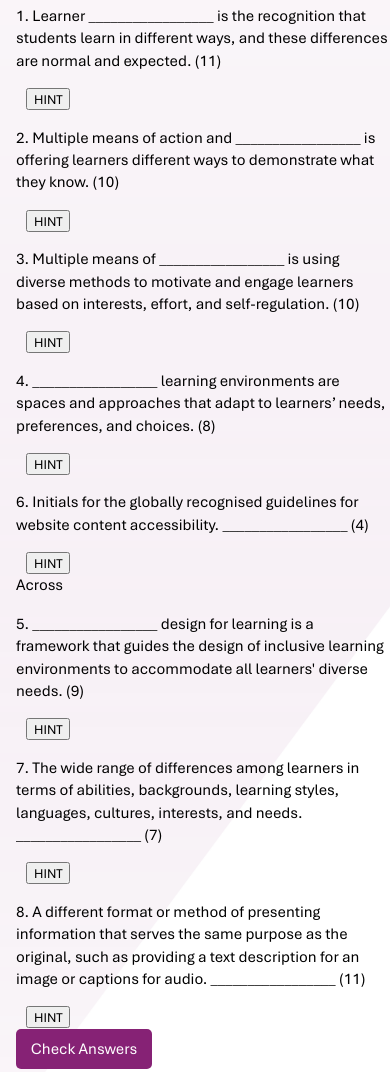
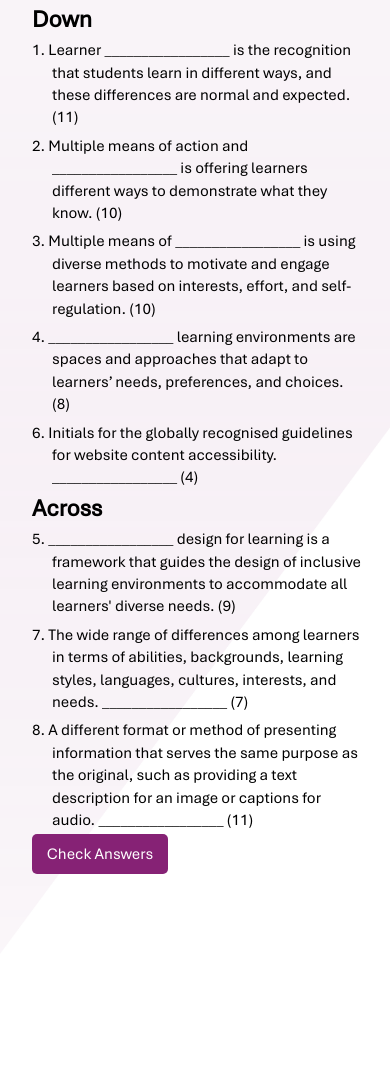
Before and after one commit to izzy2541/crossword, a plain HTML site: page index.html in a window 390 px wide. Shown: the part 620-1692 px from the top of the page. After the commit the page ends 1574 px from the top, so only its background shows below. Drawn offline with Linux system fonts and the light colour scheme; a web font is replaced by a local one.

Commit message:
Update css and js

```diff
--- a/css/crossword.css
+++ b/css/crossword.css
@@ -85,7 +85,8 @@ input[data-clue]:before {
   color: black;
 }
 
-ul {
+.across_clues,
+.down_clues {
   align-self: flex-start;
   list-style: none;
   padding: 0 30px;
@@ -93,7 +94,7 @@ ul {
   padding-left: 50px;
 }
 
-li[data-clue] {
+div[data-clue] {
   padding: 3px 10px;
   padding-left: 0px;
   cursor: pointer;
@@ -101,13 +102,13 @@ li[data-clue] {
   justify-content: space-between;
 }
 
-li.heading {
+div.heading {
   font-weight: bold;
   font-size: 1.5em;
 }
 
 input.highlight,
-li.current {
+div.current {
   background-color: #ffd;
 }
 
@@ -151,6 +152,12 @@ padding-right: 10px;
   flex-direction: column;
   line-height: 1.4;
   font-size: 1.1em;
+  padding: 1em;
+}
+
+#clues p{
+  margin-top: 0px;
+  margin-bottom: 0px;
 }
 
 #checkAnswer {
@@ -242,13 +249,23 @@ input:not([data-clue]) {
   padding-left: 5em;
   padding-right: 0px;
 }
-
-li[data-clue] {
+div[data-clue] {
   padding-left: 20px;
   /* space from left */
   text-indent: -20px;
   /* pulls first line back */
 }
+
+.hint-button.disabled{
+  display: none;
+}
+
+.clue_text,
+.list_and_clue{
+  display: flex;
+  align-items: center;
+}
+
 
 
 #cw_container {
@@ -362,7 +379,8 @@ li[data-clue] {
     font-size: 1em;
   }
 
-  ul {
+.across_clues,
+.down_clues  {
     padding-left: 30px;
   }
 }
@@ -386,16 +404,17 @@ li[data-clue] {
     margin: 0px;
   }
 
-  ul {
+ .across_clues,
+.down_clues  {
     padding-left: 0px;
   }
 
-  ul:first-of-type {
+  .down_clues {
     margin-top: 20px;
     /* order: 2; */
   }
 
-  ul:nth-of-type(2) {
+   .across_clues {
     margin-top: 0px;
   }
 
--- a/js/crossword.js
+++ b/js/crossword.js
@@ -8,28 +8,28 @@ const down = [
     "Learner _________________ is the recognition that students learn in different ways, and these differences are normal and expected.",
     3,
     1,
-    "Hint for one down",
+    "Begins with the letter V and describes natural differences in how people learn.",
   ],
   [
     "expression",
     "Multiple means of action and _________________ is offering learners different ways to demonstrate what they know.",
     6,
     1,
-    "Hint for two down",
+    "Begins with the letter E and is a way of showing or communicating an idea.",
   ],
   [
     "engagement",
     "Multiple means of _________________ is using diverse methods to motivate and engage learners based on interests, effort, and self-regulation.",
     8,
     1,
-    "Hint for three down",
+    "This is active involvement in learning,  when learners are participating fully.",
   ],
   [
     "flexible",
     "_________________ learning environments are spaces and approaches that adapt to learners’ needs, preferences, and choices.",
     11,
     1,
-    "Hint for four down",
+    "Able to shift when circumstances or needs change. The opposite of rigid.",
   ],
   [],
   [
@@ -37,7 +37,7 @@ const down = [
     "Initials for the globally recognised guidelines for website content accessibility. _________________",
     1,
     8,
-    "Hint for six down",
+    "Initials for the rules that ensure digital content is usable by everyone.  The first letter is W",
   ],
 ];
 
@@ -51,7 +51,7 @@ const across = [
     "_________________ design for learning is a framework that guides the design of inclusive learning environments to accommodate all learners' diverse needs.",
     1,
     4,
-    "Hint for five across",
+    "This word also means ‘meant for everyone’, not just a few.",
   ],
   [],
   [
@@ -59,14 +59,14 @@ const across = [
     "The wide range of differences among learners in terms of abilities, backgrounds, learning styles, languages, cultures, interests, and needs. _________________",
     5,
     8,
-    "Hint for seven across",
+    "Not all the same, made up of many differences or variations.",
   ],
   [
     "alternative",
     "A different format or method of presenting information that serves the same purpose as the original, such as providing a text description for an image or captions for audio. _________________",
     1,
     10,
-    "Hint for eight across",
+    "Another option or choice.",
   ],
 ];
 
```
